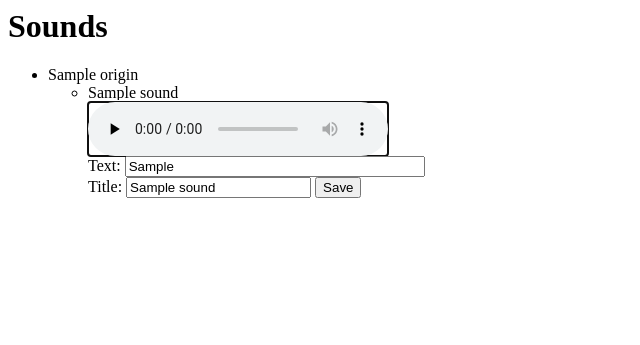
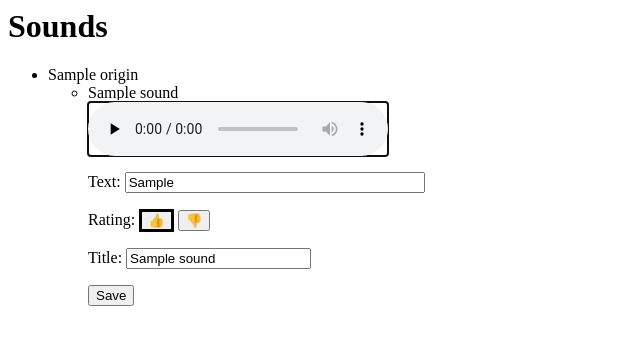
Before and after one commit to LanDinh/soundboard, a Django app: page /data/ in a window 1280 px wide. Shown: the top 345 px of the page, without its empty margins (0-640 px from the left). Run offline with Django 4.2, Linux system fonts and the light colour scheme; tables that the repository leaves empty hold one stand-in row (values such as "Sample post").

Commit message:
Add rating to data form

```diff
--- a/soundboard/data/forms.py
+++ b/soundboard/data/forms.py
@@ -5,4 +5,4 @@ from .models import Sound
 class SoundEditForm(ModelForm):
     class Meta:
         model = Sound
-        fields = ['name', 'transcription']
+        fields = ['name', 'rating', 'transcription']
--- a/soundboard/data/templates/sound_list.html
+++ b/soundboard/data/templates/sound_list.html
@@ -3,11 +3,42 @@
     width: 300px;
   }
 
+  .rating-active {
+    font-weight: bold;
+    border: 3px solid #000;
+  }
+
 </style>
 <script>
+  function idFromElement(el) {
+    while (el !== document) {
+      const id = el.dataset.id;
+      if (id) {
+        return id;
+      }
+      el = el.parentNode;
+    }
+  }
+
+  function soundRoot(id) {
+    return document.getElementById(`sound-${id}`);
+  }
+
   function onPlay(ev) {
-    const id = ev.target.dataset.id;
-    document.getElementById(`sound-${id}`).querySelector('*[name="transcription"]').focus();
+    const id = idFromElement(ev.target);
+    soundRoot(id).querySelector('*[name="transcription"]').focus();
+  }
+
+  function setRating(ev, rating) {
+    ev.preventDefault();
+    const id = idFromElement(ev.target);
+    const root = soundRoot(id);
+    for (const el of root.querySelectorAll('.rating-active')) {
+      el.classList.remove('rating-active');
+    }
+    root.querySelector('*[name="rating"]').value = rating;
+    ev.target.classList.add('rating-active');
+
   }
 
   document.addEventListener('DOMContentLoaded', () => {
@@ -29,16 +60,30 @@
       {{ origin.name }}
       <ul>
       {% for sound in origin.sounds.all %}
-        <li id="sound-{{ sound.id }}">
+        <li id="sound-{{ sound.id }}" data-id="{{ sound.id }}">
           <form method="post">
             {{ sound.name }} <br />
-            <audio controls preload="none" onplay="onPlay(event)" data-id="{{ sound.id }}">
+            <audio controls preload="none" onplay="onPlay(event)">
               <source src="/data/{{ sound.id }}/download/" type="{{ sound.type }}"/>
-            </audio><br>
+            </audio>
+            <br>
             {% csrf_token %}
             <input type="hidden" name="id" value="{{ sound.id }}">
-            <label>Text: <input name="transcription" class="transcription" value="{{ sound.transcription }}"></label><br>
-            <label>Title: <input name="name" value="{{ sound.name }}"></label> <input type="submit" value="Save">
+            <p>
+              <label>Text: <input name="transcription" class="transcription" value="{{ sound.transcription }}"></label><br>
+            </p>
+            <p>
+              <label>
+                Rating:
+                <button type="button" onclick="setRating(event, 'good')" class="{% if sound.rating == 'good' %}rating-active {% endif %}">👍</button>
+                <button type="button" onclick="setRating(event, 'bad')" class="{% if sound.rating == 'bad' %}rating-active {% endif %}">👎</button>
+                <input type="hidden" name="rating" value="{{ sound.rating }}">
+              </label>
+            </p>
+            <p>
+              <label>Title: <input name="name" value="{{ sound.name }}"></label>
+            </p>
+            <input type="submit" value="Save">
           </form>
         </li>
       {% empty %}
```
